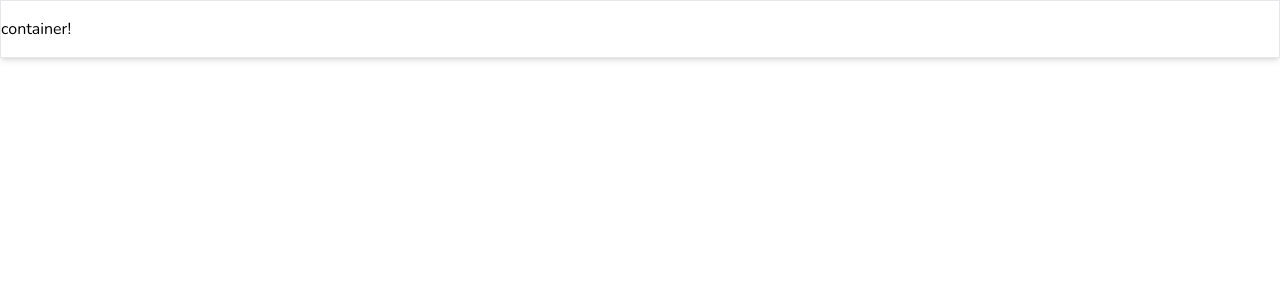
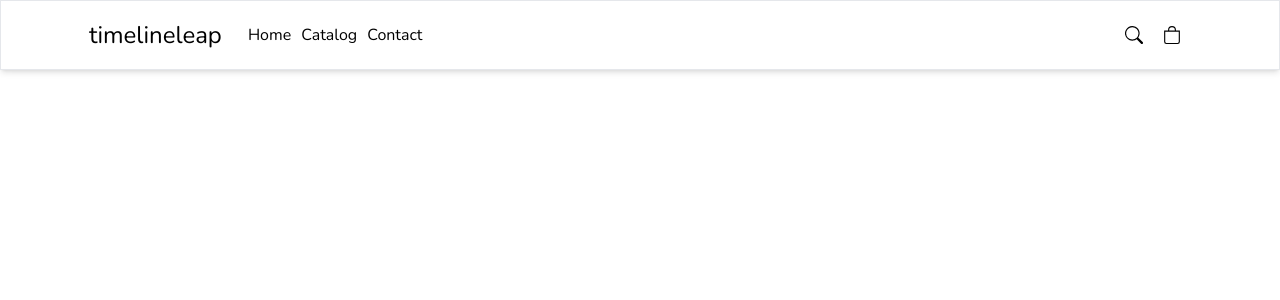
Before and after one commit to adambenaceur/timelineleap, a Next.js app: page / in a window 1280 px wide. Shown: the top 300 px of the page. Built offline with nearby package versions, Linux system fonts and the light colour scheme.

Commit message:
added nav bar with updated navigation menus as well as a search icon and bag icon

```diff
--- a/app/components/Container.tsx
+++ /dev/null
@@ -1,11 +0,0 @@
-// interface ContainerProps {
-//     children: React.ReactNode;
-// }
-
-const Container = () => {
-  return (
-    <div>container!</div>
-  )
-}
-
-export default Container;
--- a/app/components/Navbar.tsx
+++ b/app/components/Navbar.tsx
@@ -1,18 +1,53 @@
 "use client"
 
-import Container from "./container"
+
+import { BsBag, BsSearch } from 'react-icons/bs';
 
 const Navbar = () => {
   return (
     <div className="navbar">
       <div className="navbar-container">
-        <Container>
+        <div className="container" style={{ display: 'flex', alignItems: 'center', justifyContent: 'space-between' }}>
+          <div className='container-items' style={{ display: 'flex', alignItems: 'center' }}>
+            <h1 className="container-logo" style={{ fontSize: '1.5rem' }}>
+              timelineleap
+            </h1>
 
-        </Container>
+            <nav style={{ marginRight: '10px' }}>
+              <ul style={{ display: 'flex', listStyle: 'none', padding: 0 }}>
+                <li style={{ marginRight: '10px', marginLeft: '10px' }}>
+                  <a href="/">
+                    <span>
+                      Home
+                    </span>
+                  </a>
+                </li>
+                <li style={{ marginRight: '10px' }}>
+                  <a href="/collections/all">
+                    <span>
+                      Catalog
+                    </span>
+                  </a>
+                </li>
+                <li>
+                  <a href="/pages/contact">
+                    <span>
+                      Contact
+                    </span>
+                  </a>
+                </li>
+              </ul>
+            </nav>
+          </div>
+
+          <div className="react-icons" style={{ display: 'flex', alignItems: 'center' }}>
+            <BsSearch size={18} style={{ marginRight: '10px', marginLeft: '10px' }} />
+            <BsBag size={18} style={{ marginRight: '10px', marginLeft: '10px' }} />
+          </div>
+        </div>
       </div>
+    </div>
+  );
+};
 
-    </div>
-  )
-}
-
-export default Navbar
+export default Navbar;
--- a/app/globals.css
+++ b/app/globals.css
@@ -29,8 +29,56 @@ body,
 
 }
 
+
+
+/* container.tsx */
+.container {
+  max-width: 90%;
+  margin-left: auto;
+  margin-right: auto;
+  padding-left: 1rem/* 16px */;
+  padding-right: 1rem/* 16px */;
+
+}
+
+@media (min-width: 1280px) {
+  .container {
+      padding-left: 5rem/* 80px */;
+      padding-right: 5rem/* 80px */;
+  }
+}
+
 @media (min-width: 768px) {
-  .md\:gap-0 {
+  .container {
+    padding-left: 2.5rem/* 40px */;
+    padding-right: 2.5rem/* 40px */;
+    gap: 0px;
+}
+}
+
+@media (min-width: 640px) {
+  .container {
+      padding-left: 0.5rem/* 8px */;
+      padding-right: 0.5rem/* 8px */;
+  }
+}
+
+.container-logo {
+  display:flex;
+  flex-direction: row;
+  align-items: center;
+  justify-content: space-between;
+  padding-left: 1rem/* 16px */;
+  padding-right: 1rem/* 16px */;
+}
+
+@media (min-width: 768px) {
+  .container-logo {
       gap: 0px;
   }
 }
+
+.react-icons {
+  padding-left: 1rem/* 16px */;
+  padding-right: 1rem/* 16px */;
+}
```
